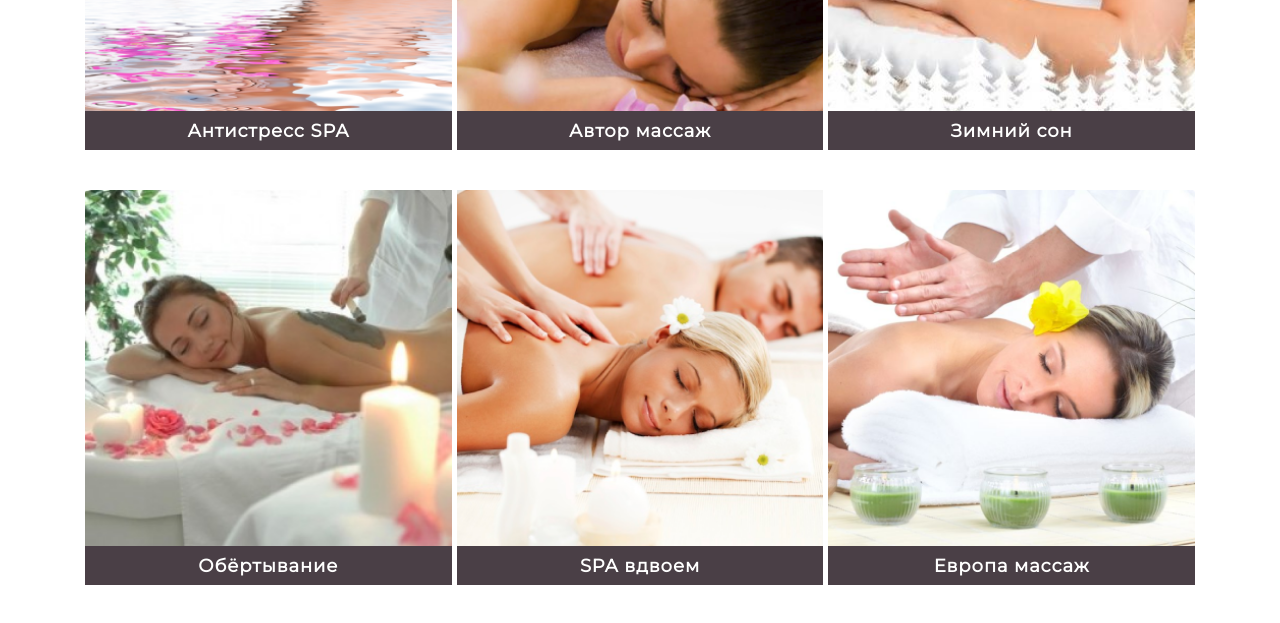
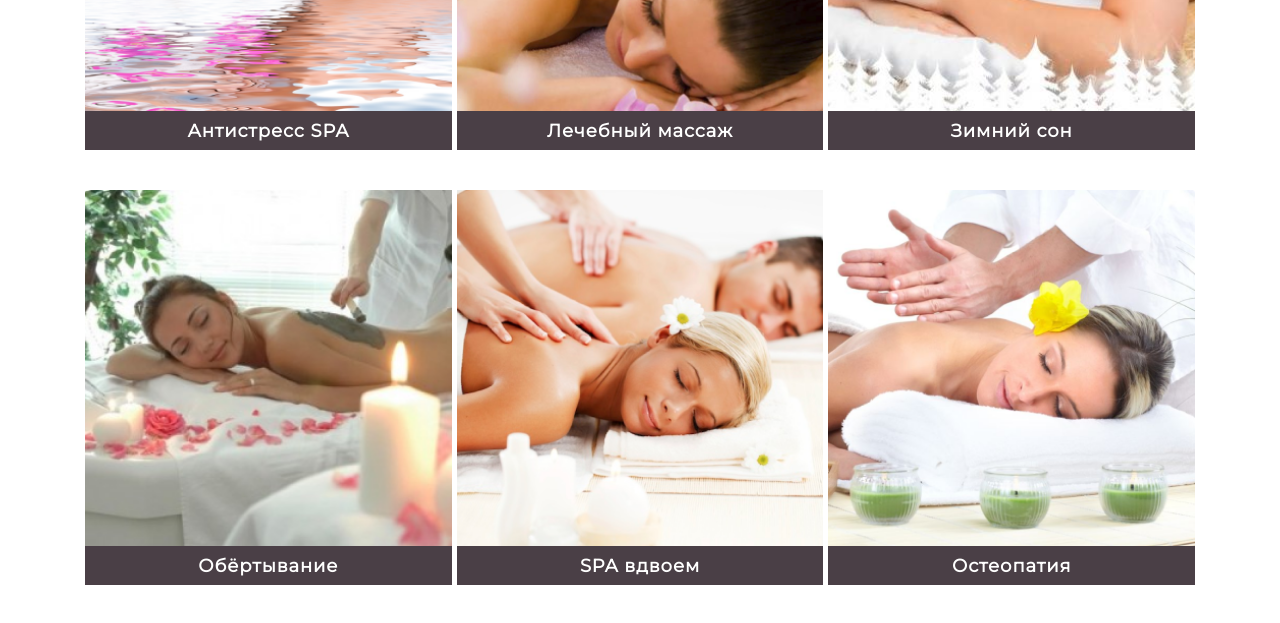
Before and after one commit to Anastasia2504/Anastasia2504.github.io, a plain HTML site: page index.html in a window 1280 px wide. Shown: the part 1940-2563 px from the top of the page. Drawn offline with nearby package versions, Linux system fonts and the light colour scheme; a web font is replaced by a local one.

Commit message:
Update index.html

```diff
--- a/index.html
+++ b/index.html
@@ -140,7 +140,7 @@
         <div class="card mycard">
           <img src="img/2.png" class="card-img-top" alt="...">
           <div class="card-body card_pic">
-            <h5 class="card-title card_name">Автор массаж</h5>
+            <h5 class="card-title card_name">Лечебный массаж</h5>
           </div>
         </div>
         <div class="card mycard">
@@ -167,7 +167,7 @@
         <div class="card mycard">
           <img src="img/6.png" class="card-img-top" alt="...">
           <div class="card-body card_pic">
-            <h5 class="card-title card_name">Европа массаж</h5>
+            <h5 class="card-title card_name">Остеопатия</h5>
           </div>
         </div>
       </div>
```
